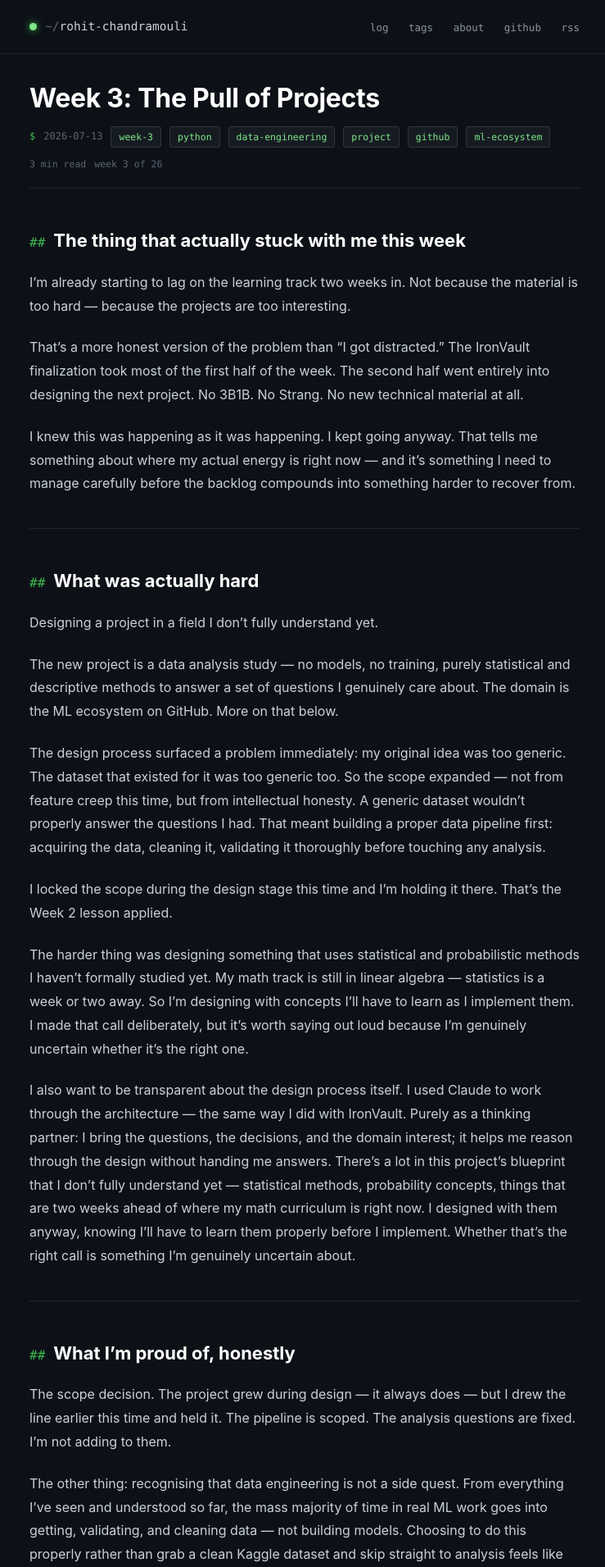
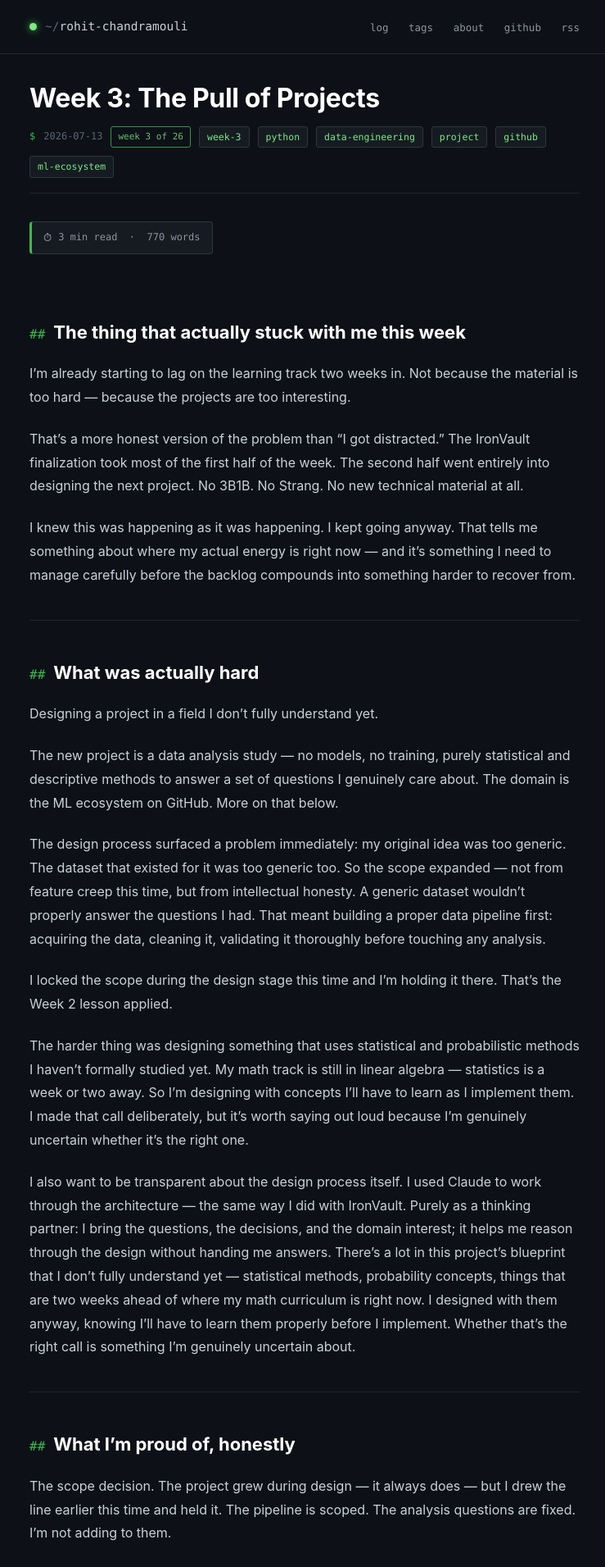
Before and after one commit to Rohitchandramouli/Rohitchandramouli.github.io, a Jekyll site: the page built from _posts/2026-07-13-week-3-the-pull-of-projects.md, in a window 1280 px wide. Shown: the top 1911 px of the page at 82% size, without its empty margins (268-1007 px from the left). Built offline with Jekyll 4.4.1, drawn with Linux system fonts in a browser that asks for light colours; comment, search, counter and statistics services are not loaded.

Commit message:
add reading time block to posts and home page, fix excerpt length

```diff
--- a/_layouts/default.html
+++ b/_layouts/default.html
@@ -364,7 +364,51 @@
   .start-here strong{color:var(--text);}
   .start-here a{color:var(--link);}
 
-  /* ===== READING TIME ===== */
+  /* ===== READING TIME BLOCK ===== */
+  .reading-time-block{
+    display:inline-flex;
+    align-items:center;
+    gap:8px;
+    margin-bottom:32px;
+    padding:7px 14px;
+    background:var(--bg-raised);
+    border:1px solid var(--line-bright);
+    border-left:3px solid var(--signal-dim);
+    border-radius:4px;
+    font-family:var(--mono);
+    font-size:12px;
+  }
+  .rt-icon{font-size:13px;}
+  .rt-text{color:var(--text-dim);}
+
+  /* ===== POST META REFINEMENTS ===== */
+  .post-date{
+    font-family:var(--mono);
+    font-size:12px;
+    color:var(--text-faint);
+  }
+  .sprint-week{
+    font-family:var(--mono);
+    font-size:11px;
+    color:var(--signal);
+    background:transparent;
+    border:1px solid var(--signal-dim);
+    border-radius:3px;
+    padding:2px 8px;
+    opacity:0.8;
+  }
+
+  /* ===== HOME READ TIME ===== */
+  .home-read-time{
+    display:inline-block;
+    margin-left:8px;
+    font-family:var(--mono);
+    font-size:11.5px;
+    color:var(--text-faint);
+    white-space:nowrap;
+  }
+
+  /* ===== READING TIME (old, keep for compatibility) ===== */
   .reading-time{
     font-family:var(--mono);
     font-size:11.5px;
--- a/_layouts/post.html
+++ b/_layouts/post.html
@@ -4,21 +4,22 @@ layout: default
 <article>
   <h1 class="post-title">{{ page.title }}</h1>
   <div class="post-meta">
-    {{ page.date | date: "%Y-%m-%d" }}
-    {% if page.tags %}{% for tag in page.tags %}<a href="/tags/{{ tag | slugify }}/" class="tag" style="text-decoration:none;">{{ tag }}</a>{% endfor %}{% endif %}
-    <span class="reading-time">
-      {% assign words = content | number_of_words %}
-      {% assign mins = words | divided_by: 200 %}
-      {% if mins < 1 %}{% assign mins = 1 %}{% endif %}
-      {{ mins }} min read
-    </span>
+    <span class="post-date">{{ page.date | date: "%Y-%m-%d" }}</span>
     {% for tag in page.tags %}
       {% if tag contains "week-" %}
         {% assign week_num = tag | remove: "week-" %}
-        <span class="reading-time">week {{ week_num }} of 26</span>
+        <span class="sprint-week">week {{ week_num }} of 26</span>
         {% break %}
       {% endif %}
     {% endfor %}
+    {% if page.tags %}{% for tag in page.tags %}<a href="/tags/{{ tag | slugify }}/" class="tag" style="text-decoration:none;">{{ tag }}</a>{% endfor %}{% endif %}
+  </div>
+  <div class="reading-time-block">
+    {% assign words = content | number_of_words %}
+    {% assign mins = words | divided_by: 200 %}
+    {% if mins < 1 %}{% assign mins = 1 %}{% endif %}
+    <span class="rt-icon">⏱</span>
+    <span class="rt-text">{{ mins }} min read &nbsp;·&nbsp; {{ words }} words</span>
   </div>
   <div class="post-content">
     {{ content }}
```
Also changed, not shown: index.html (+7 -1 lines).
